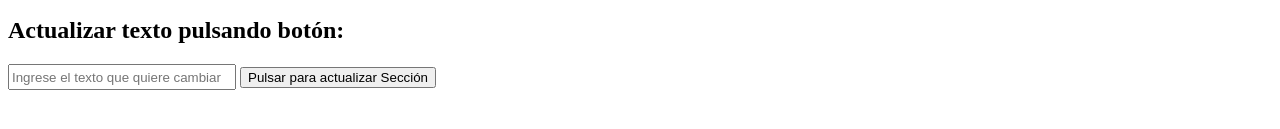
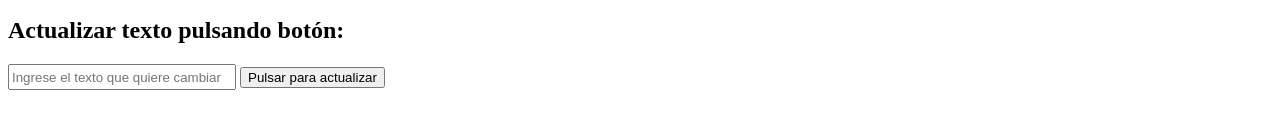
Before and after one commit to BenjaminFigari/BenjaminFigari.github.io, a plain HTML site: page index.html in a window 1280 px wide. Shown: the part 515-644 px from the top of the page. Drawn offline with Linux system fonts and the light colour scheme.

Commit message:
Entrega final

```diff
--- a/index.html
+++ b/index.html
@@ -61,7 +61,7 @@
 
     <h2>Actualizar texto pulsando botón:</h2>
     <input type="text" id="textoInput" placeholder="Ingrese el texto que quiere cambiar">
-    <button onclick="actualizarTexto()">Pulsar para actualizar Sección</button>
+    <button onclick="actualizarTexto()">Pulsar para actualizar</button>
 
     <script>
         function actualizarTexto() {
--- a/style.css
+++ b/style.css
@@ -7,6 +7,7 @@
     margin-bottom: 70px;
     text-align: center;
 }
+
 
 table {
     background-color: green;
```
